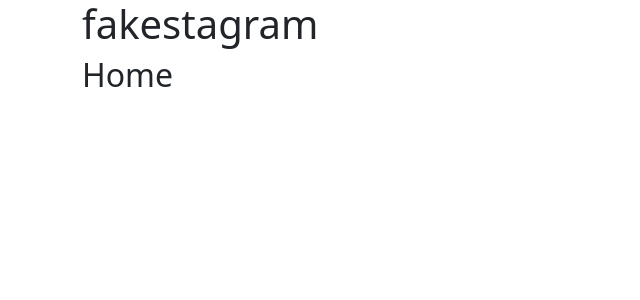
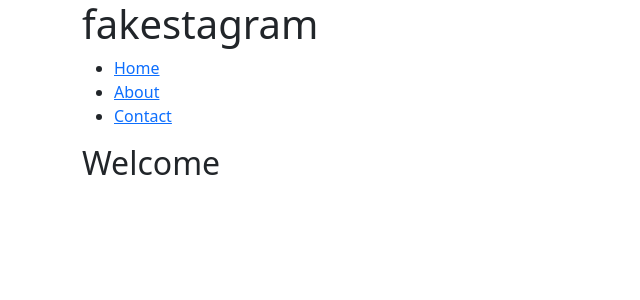
Before and after one commit to ninahovinmaa1/react-fakestagram, a React (Create React App) app: page / in a window 1280 px wide. Shown: the top 300 px of the page, without its empty margins (0-640 px from the left). Built offline with nearby package versions, Linux system fonts and the light colour scheme.

Commit message:
build routing with components for Home, About and Contact, add navigation for these pages

```diff
--- a/src/App.js
+++ b/src/App.js
@@ -1,5 +1,8 @@
 import React from 'react';
-import { Switch, Route } from 'react-router-dom';
+import { Switch, Route, Link } from 'react-router-dom';
+import AboutPage from './pages/AboutPage';
+import ContactPage from './pages/ContactPage';
+import HomePage from './pages/HomePage';
 
 function App() {
   return (
@@ -10,16 +13,30 @@ function App() {
            </div>
         </div>
 
+        <div className="row">
+            <div className="col-md-12">
+                 <ul>
+                    <li><Link to="/">Home</Link></li>
+                    <li><Link to="/about">About</Link></li>
+                    <li><Link to="/contact">Contact</Link></li>
+                </ul>
+            </div>
+        </div>
+
         <Switch>
+
             <Route path="/about">
-                <h2>This is the fakestagram, full of time-consuming entertainment!</h2>
+                <AboutPage/>
             </Route>
+
             <Route path="/contact">
-                <h2>Contact info here</h2>
+                <ContactPage/>
             </Route>
+
             <Route path="/">
-                <h2>Home</h2>
+                <HomePage/>
             </Route>
+
         </Switch>
     </div>
   );
--- /dev/null
+++ b/src/pages/AboutPage.jsx
@@ -0,0 +1,9 @@
+import React from 'react'
+
+export default function AboutPage() {
+  return (
+    <>
+      <h2>This is the fakestagram, full of time-consuming entertainment!</h2>
+    </>
+  )
+}
--- /dev/null
+++ b/src/pages/ContactPage.jsx
@@ -0,0 +1,9 @@
+import React from 'react'
+
+export default function ContactPage() {
+  return (
+    <>
+      <h2>Contact info here</h2>
+    </>
+  )
+}
--- /dev/null
+++ b/src/pages/HomePage.jsx
@@ -0,0 +1,9 @@
+import React from 'react'
+
+export default function HomePage() {
+  return (
+    <>
+      <h2>Welcome</h2>
+    </>
+  )
+}
```
